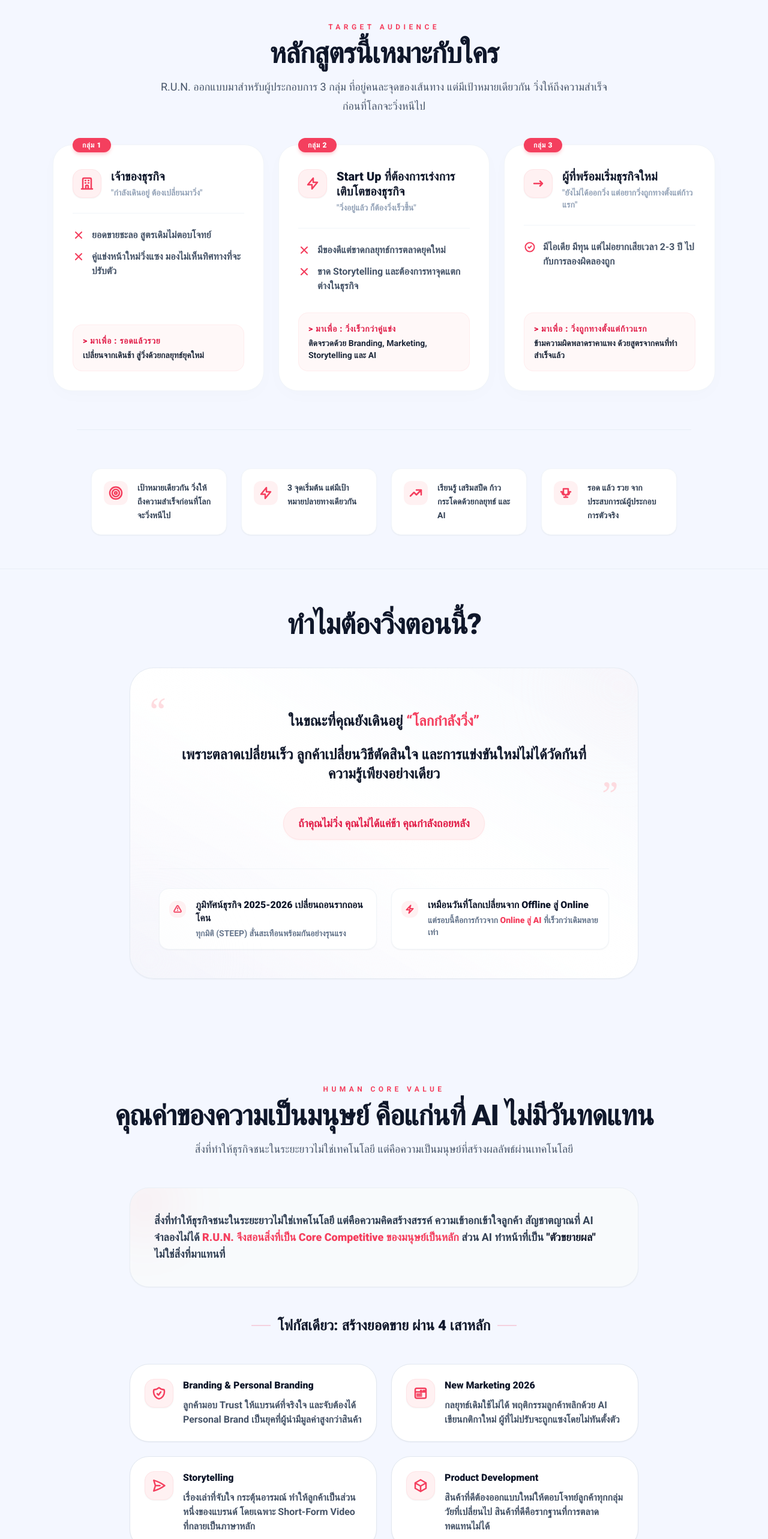
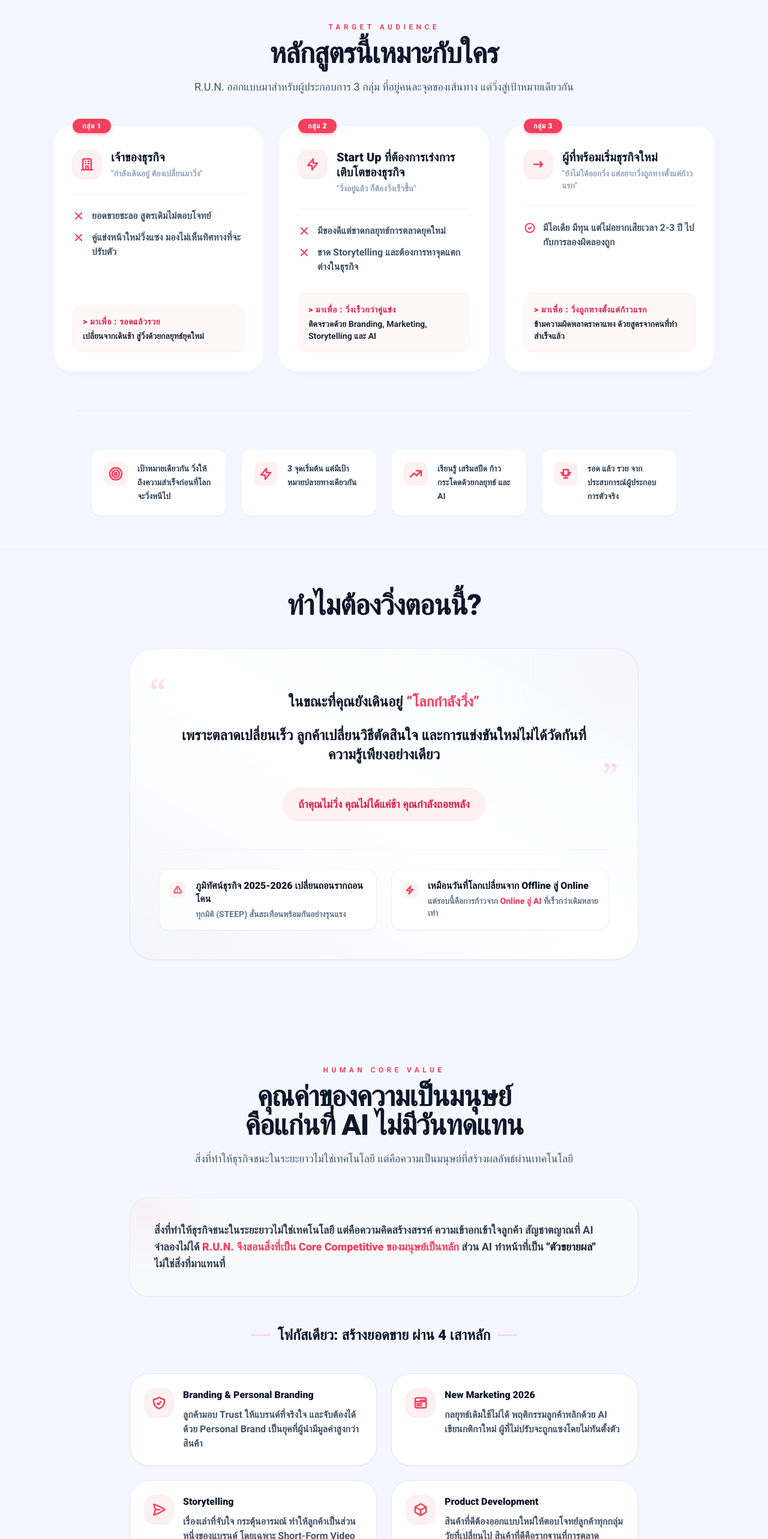
Before and after one commit to poohphurit/RunProject, a React (Vite) app: page / in a window 1280 px wide. Shown: the part 1700-4266 px from the top of the page at 60% size. Built offline with nearby package versions, Linux system fonts and the light colour scheme; the HTML template or start-up script is replaced by a standard one; a web font is replaced by a local one.

Commit message:
feat: wrap Human Core Value section title with line break

```diff
--- a/src/App.jsx
+++ b/src/App.jsx
@@ -515,7 +515,7 @@ export default function App() {
         <SectionTitle
           eyebrow="TARGET AUDIENCE"
           title="หลักสูตรนี้เหมาะกับใคร"
-          subtitle="R.U.N. ออกแบบมาสำหรับผู้ประกอบการ 3 กลุ่ม ที่อยู่คนละจุดของเส้นทาง แต่มีเป้าหมายเดียวกัน วิ่งให้ถึงความสำเร็จ ก่อนที่โลกจะวิ่งหนีไป"
+          subtitle="R.U.N. ออกแบบมาสำหรับผู้ประกอบการ 3 กลุ่ม ที่อยู่คนละจุดของเส้นทาง แต่วิ่งสู่เป้าหมายเดียวกัน"
         />
 
         {/* Groups 1, 2 & 3 Grid */}
@@ -778,7 +778,13 @@ export default function App() {
       <section id="human-core" className="py-10 md:py-14 border-b border-slate-200/50">
         <SectionTitle
           eyebrow="HUMAN CORE VALUE"
-          title="คุณค่าของความเป็นมนุษย์ คือแก่นที่ AI ไม่มีวันทดแทน"
+          title={
+            <>
+              คุณค่าของความเป็นมนุษย์
+              <br />
+              คือแก่นที่ AI ไม่มีวันทดแทน
+            </>
+          }
           subtitle="สิ่งที่ทำให้ธุรกิจชนะในระยะยาวไม่ใช่เทคโนโลยี แต่คือความเป็นมนุษย์ที่สร้างผลลัพธ์ผ่านเทคโนโลยี"
         />
 
@@ -805,7 +811,7 @@ export default function App() {
             {[
               {
                 title: 'Branding & Personal Branding',
-                desc: 'ลูกค้ามอบ Trust ให้แบรนด์ที่จริงใจ และจับต้องได้ Personal Brand เป็นยุคที่ผู้นำมีมูลค่าสูงกว่าสินค้า',
+                desc: 'ลูกค้ามอบ Trust ให้แบรนด์ที่จริงใจ และจับต้องได้ด้วย Personal Brand เป็นยุคที่ผู้นำมีมูลค่าสูงกว่าสินค้า',
                 icon: (
                   <svg className="w-6 h-6" fill="none" stroke="currentColor" viewBox="0 0 24 24" strokeWidth="2.5">
                     <path strokeLinecap="round" strokeLinejoin="round" d="M9 12.75L11.25 15 15 9.75m-3-7.036A11.959 11.959 0 013.598 6 11.99 11.99 0 003 9.749c0 5.592 3.824 10.29 9 11.623 5.176-1.332 9-6.03 9-11.622 0-1.31-.21-2.57-.598-3.75h-.152c-3.196 0-6.1-1.248-8.25-3.285z" />
```
